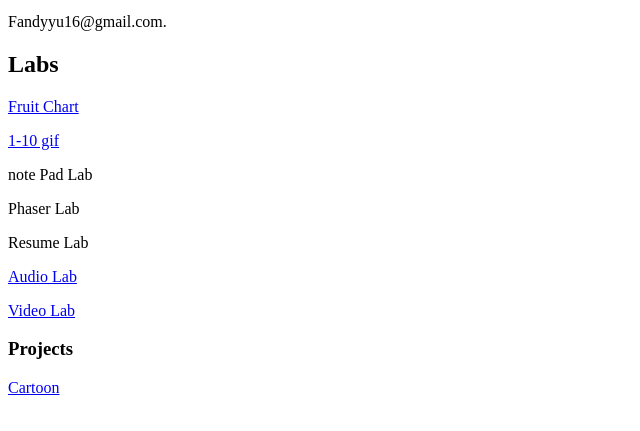
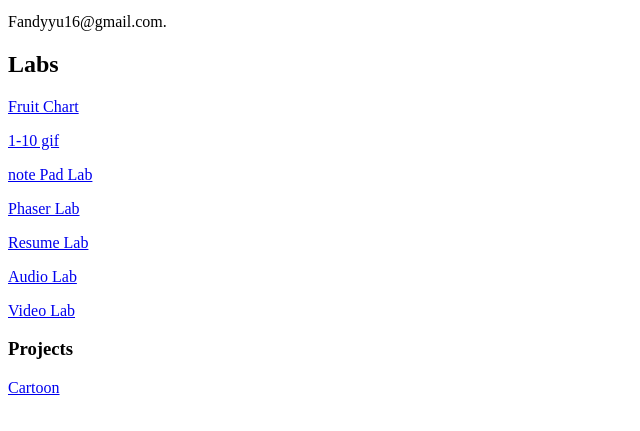
Before and after one commit to Fandyyu/fandyyu.github.io, a plain HTML site: page index.html in a window 1280 px wide. Shown: the part 101-532 px from the top of the page, without its empty margins (0-640 px from the left). Drawn offline with Linux system fonts and the light colour scheme.

Commit message:
Update index.html

```diff
--- a/index.html
+++ b/index.html
@@ -12,7 +12,7 @@
 
 <p><a href="Lab2numbers.html">1-10 gif</a></p>
 
-<p>note Pad Lab</p>
+<p><a href="Notepad Lab.html">note Pad Lab</p>
 
 <p>Phaser Lab</p>
 
```
